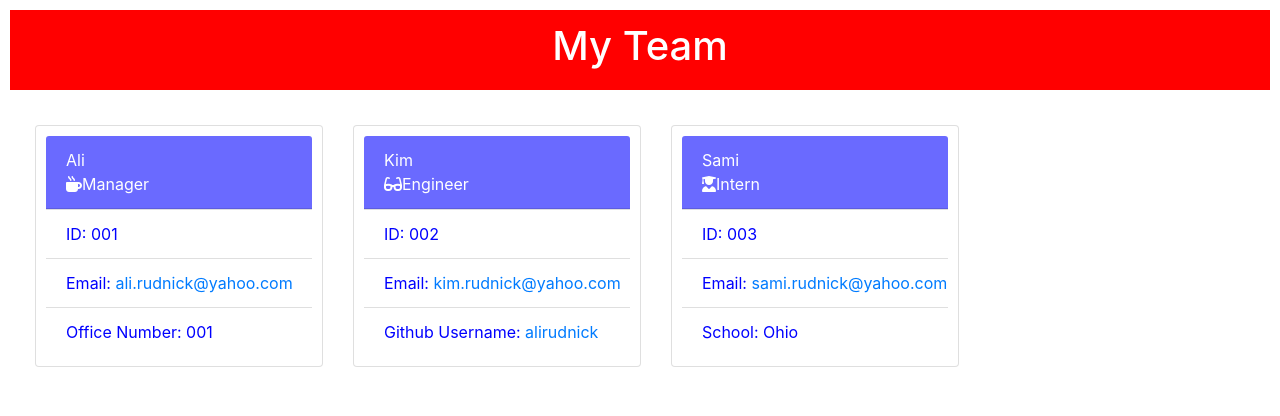
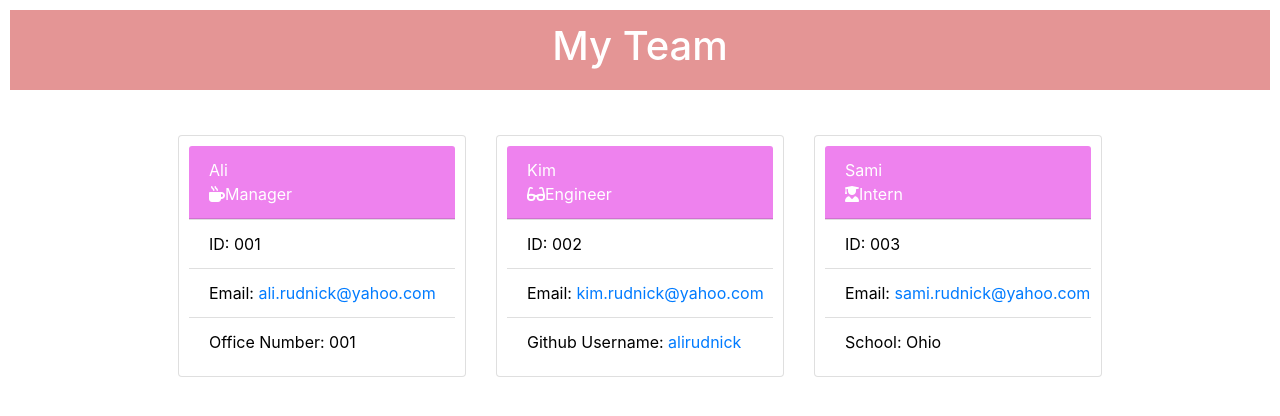
Before and after one commit to alirudnick/OOP_Team-Profile-Generator_Rudnick, a website: page output/team.html in a window 1280 px wide. Drawn offline with nearby package versions, Linux system fonts and the light colour scheme; files that its build step writes are made by us from their sources.

Commit message:
fixed styling

```diff
--- a/assets/style.css
+++ b/assets/style.css
@@ -1,6 +1,6 @@
 header {
     color: white;
-    background-color: red;
+    background-color: rgb(228, 149, 149);
     font-size: 3em;
     padding: 12px;
     margin: 10px;
@@ -12,21 +12,24 @@ main {
     display: flex;
     flex-wrap: wrap;
     margin: 20px;
+    padding: 10px;
+    justify-content: center;
 }
 
 .card {
     padding: 10px;
     margin: 15px;
+    justify-content: center;
 }
 
 .card-header {
     color: white;
-    background-color: rgba(0, 0, 255, 0.584);
+    background-color: violet
 
 }
 
 .list-group {
-    color: blue;
+    color: black;
 }
 
 .list-group-item {
```
Also changed, not shown: output/team.html.
